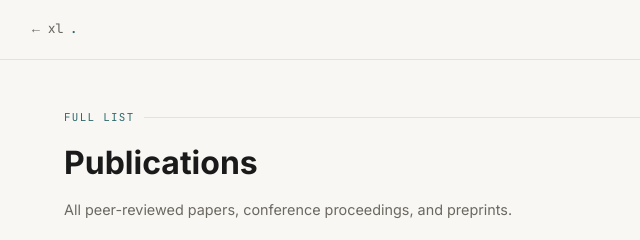
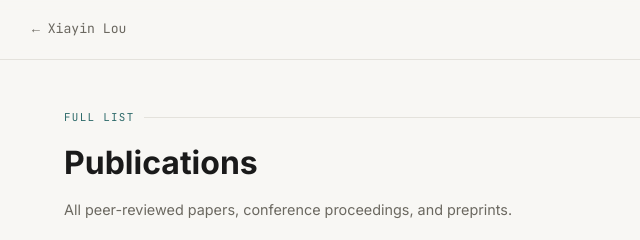
Before and after one commit to Vezarachan/Vezarachan.github.io, a plain HTML site: page papers.html in a window 1280 px wide. Shown: the top 240 px of the page, 158-798 px from the left. Drawn offline with Linux system fonts and the light colour scheme.

Commit message:
Update sub-page back-nav from xl. to Xiayin Lou
Also fixes stray </span> in papers.html.

Co-Authored-By: Claude Sonnet 4.6 <noreply@anthropic.com>

```diff
--- a/papers.html
+++ b/papers.html
@@ -90,7 +90,7 @@
 
 <nav>
   <div class="nav-inner">
-    <a class="nav-back" href="index.html">← xl<span class="brand-dot">.</span></a>
+    <a class="nav-back" href="index.html">← Xiayin Lou</a>
     <span class="nav-page-title">papers</span>
   </div>
 </nav>
```
Also changed, not shown: research.html (+1 -1 lines), talks.html (+1 -1 lines).
